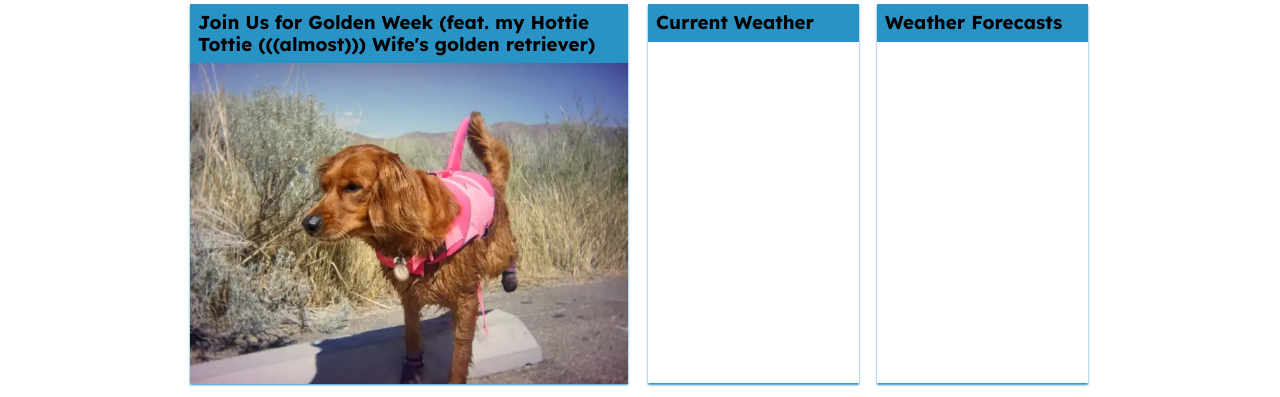
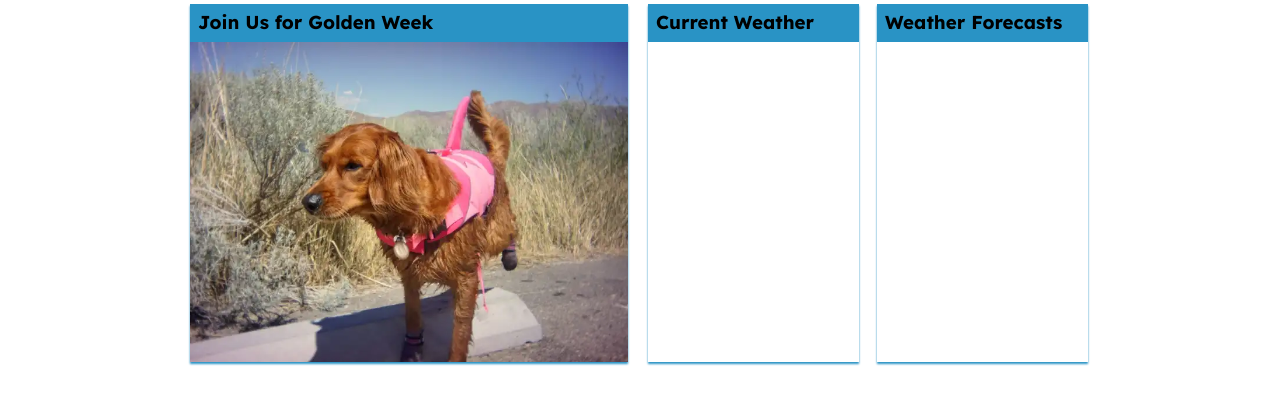
Before and after one commit to Benceroni/wdd231, a plain HTML site: page chamber/index.html in a window 1280 px wide. Shown: the part 550-947 px from the top of the page. Drawn offline with Linux system fonts and the light colour scheme; no server answers.

Commit message:
litl change I want done

```diff
--- a/chamber/index.html
+++ b/chamber/index.html
@@ -77,7 +77,7 @@
 
         <section id="gridFlowSection">
         <section id="currentEvents" class="homeCard">
-            <h3>Join Us for Golden Week (feat. my Hottie Tottie (((almost))) Wife's golden retriever)</h3>
+            <h3>Join Us for Golden Week</h3>
             <img src="images/golden_week.webp" alt="golden retriever at lake">
         </section>
             <section id="currentWeather" class="homeCard">
```
